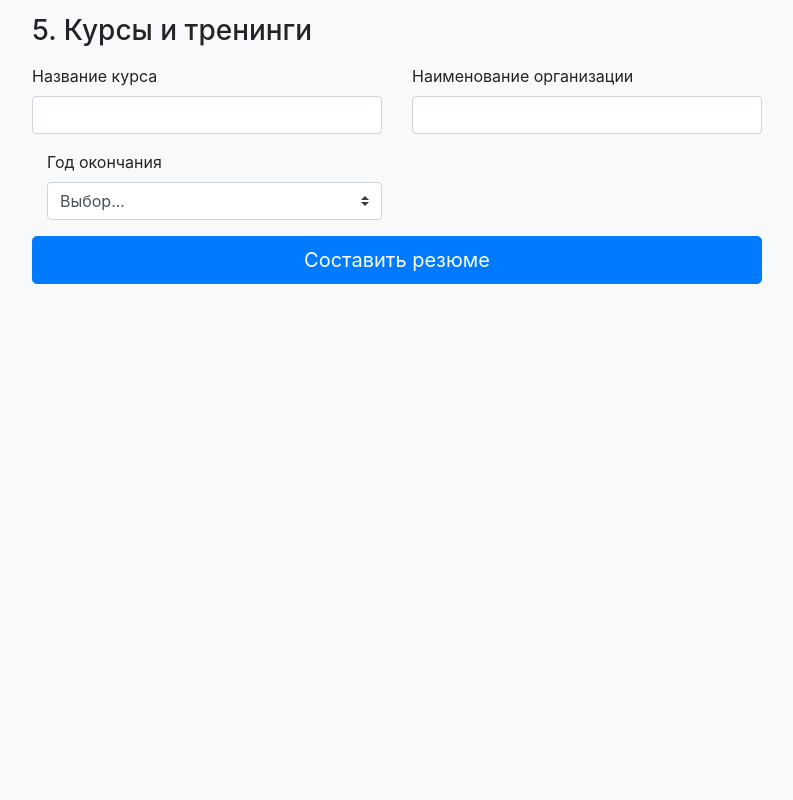
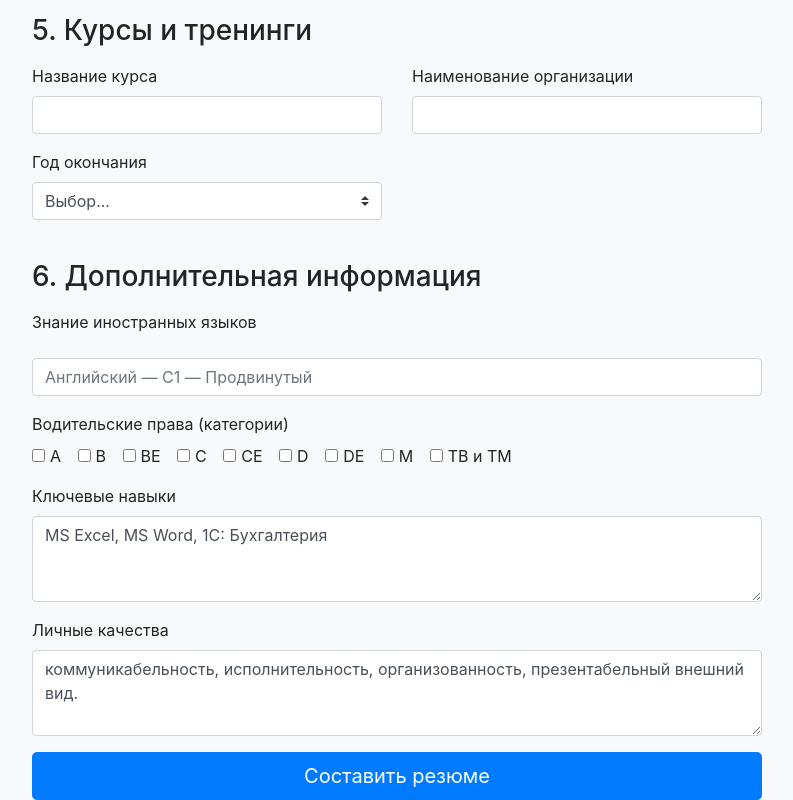
Before and after one commit to re123re/resume-generator, a plain HTML site: page index.html in a window 1280 px wide. Shown: the part 1782-2582 px from the top of the page, without its empty margins (53-846 px from the left). Before the commit the page ends 2066 px from the top, so only its background shows below. Drawn offline with Linux system fonts and the light colour scheme; a script that the page names is missing.

Commit message:
Update index.html

```diff
--- a/index.html
+++ b/index.html
@@ -284,6 +284,7 @@
 					<input type="text" class="form-control" id="organization" placeholder="">
 				</div>
 				</div>
+				<div class="row">
 				<div class="col-md-6 mb-3">
 					<label for="completion">Год окончания</label>
 					<select class="custom-select d-block w-100" id="completion" required>
@@ -305,6 +306,62 @@
 					<option>1964</option>
 					<option>1965</option>
 					</select>
+				</div>
+				</div>
+				<br>
+				<h3 class="mb-3">6. Дополнительная информация</h3>
+				<div class="mb-3">
+					  <label for="languages">Знание иностранных языков</label>
+				 </div>
+				 <div class="mb-3">
+					<input type="text" class="form-control" id="languages" placeholder="Английский — C1 — Продвинутый">
+				</div>
+				<div class="mb-3">
+					<label for="skills">Водительские права (категории)</label><br>
+				<div class="form-check form-check-inline">
+				  <input class="form-check-input" type="checkbox" id="licenseCheckbox1" value="option1">
+				  <label class="form-check-label" for="licenseCheckbox1">A</label>
+				</div>
+				<div class="form-check form-check-inline">
+				  <input class="form-check-input" type="checkbox" id="licenseCheckbox2" value="option2">
+				  <label class="form-check-label" for="licenseCheckbox2">B</label>
+				</div>
+				<div class="form-check form-check-inline">
+				  <input class="form-check-input" type="checkbox" id="licenseCheckbox3" value="option3">
+				  <label class="form-check-label" for="licenseCheckbox3">BE</label>
+				</div>
+				<div class="form-check form-check-inline">
+				  <input class="form-check-input" type="checkbox" id="licenseCheckbox4" value="option4">
+				  <label class="form-check-label" for="licenseCheckbox4">C</label>
+				</div>
+				<div class="form-check form-check-inline">
+				  <input class="form-check-input" type="checkbox" id="licenseCheckbox5" value="option5">
+				  <label class="form-check-label" for="licenseCheckbox5">CE</label>
+				</div>
+				<div class="form-check form-check-inline">
+				  <input class="form-check-input" type="checkbox" id="licenseCheckbox6" value="option6">
+				  <label class="form-check-label" for="licenseCheckbox6">D</label>
+				</div>
+				<div class="form-check form-check-inline">
+				  <input class="form-check-input" type="checkbox" id="licenseCheckbox7" value="option7">
+				  <label class="form-check-label" for="licenseCheckbox7">DE</label>
+				</div>
+				<div class="form-check form-check-inline">
+				  <input class="form-check-input" type="checkbox" id="licenseCheckbox8" value="option8">
+				  <label class="form-check-label" for="licenseCheckbox8">M</label>
+				</div>
+				<div class="form-check form-check-inline">
+				  <input class="form-check-input" type="checkbox" id="licenseCheckbox9" value="option9">
+				  <label class="form-check-label" for="licenseCheckbox9">TB и TM</label>
+				</div>
+				</div>
+				<div class="mb-3">
+					<label for="skills">Ключевые навыки</label>
+					<textarea class="form-control" id="skills" rows="3">MS Excel, MS Word, 1С: Бухгалтерия</textarea>
+				</div>
+				<div class="mb-3">
+					<label for="personalQualities">Личные качества</label>
+					<textarea class="form-control" id="personalQualities" rows="3">коммуникабельность, исполнительность, организованность, презентабельный внешний вид.</textarea>
 				</div>
 			  <!--<div class="row">
 				<div class="col-md-5 mb-3">
```
